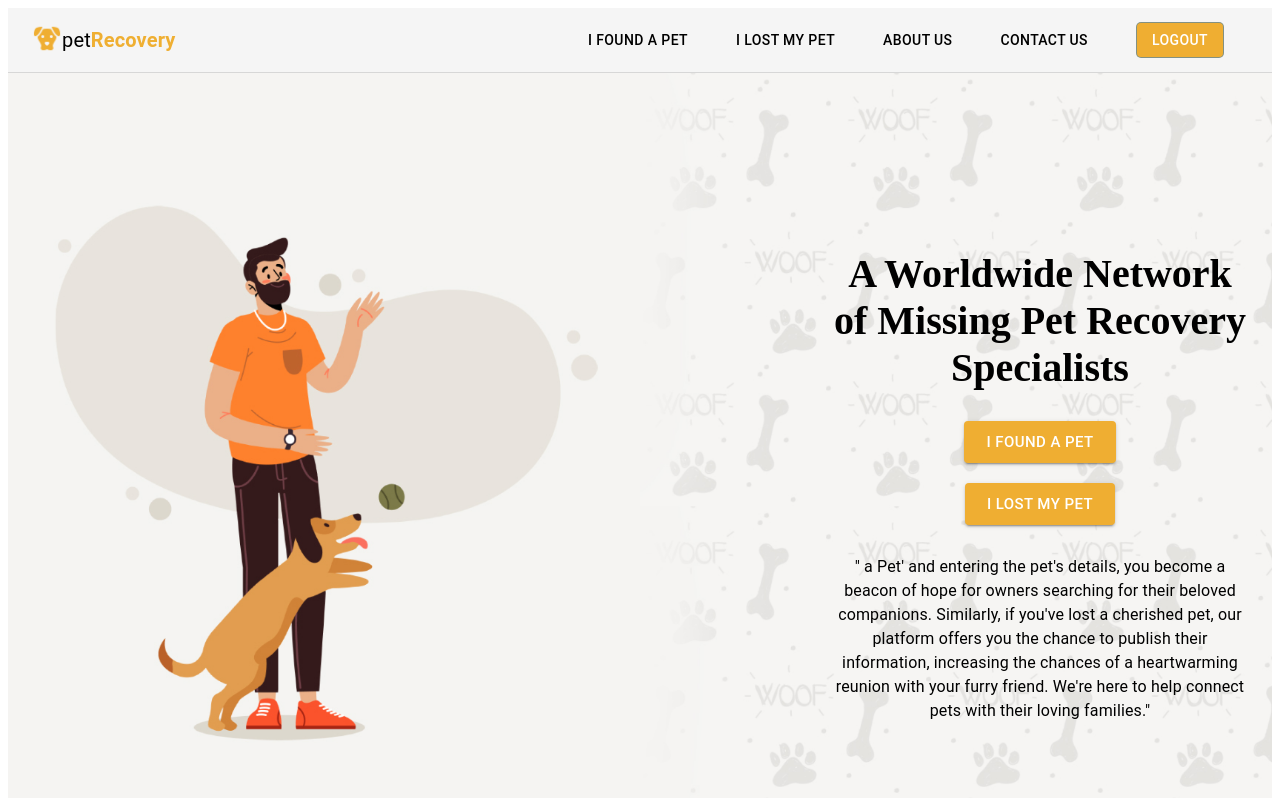
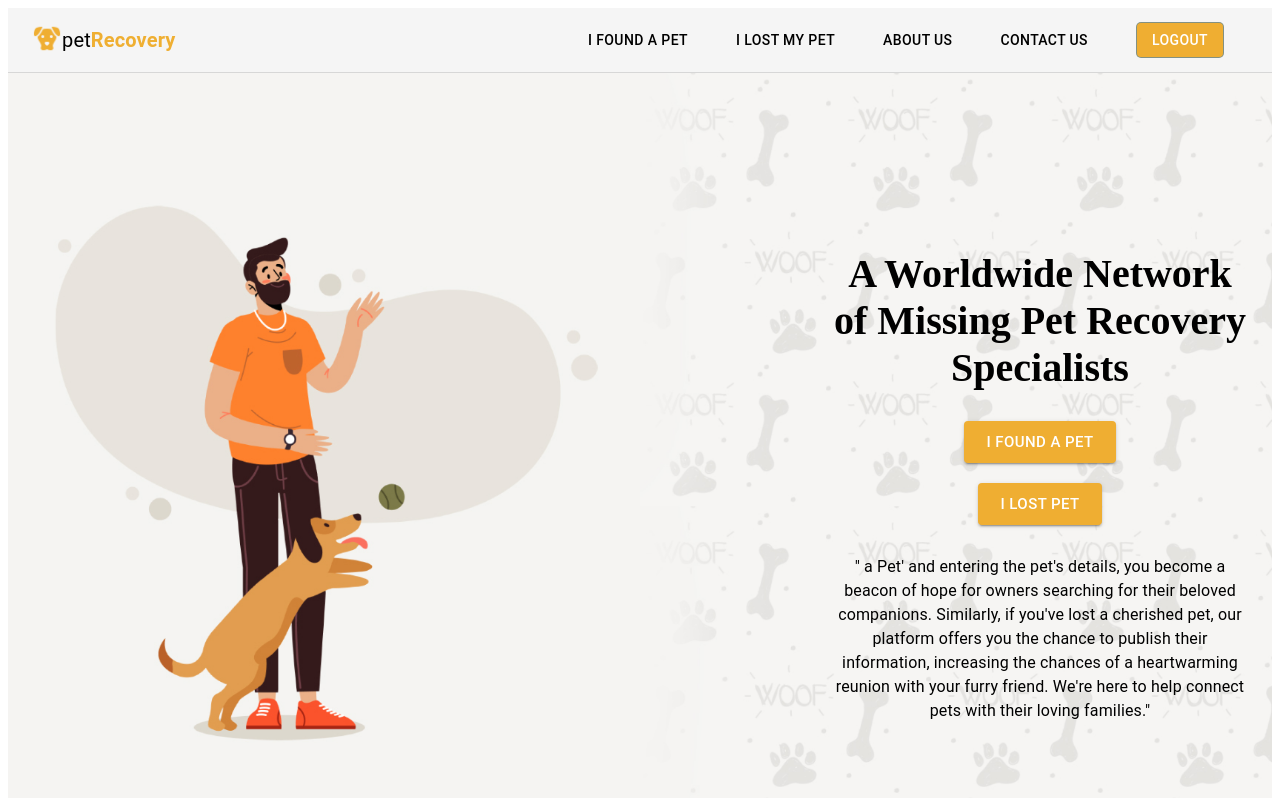
Before and after one commit to tishanW98/pet-recovery-webapp, a React (Create React App) app in the folder frontend/: page /home in a window 1280 px wide. Shown: the top 798 px of the page. Built offline with nearby package versions, Linux system fonts and the light colour scheme.

Commit message:
little-commit

```diff
--- a/frontend/src/components/Home.js
+++ b/frontend/src/components/Home.js
@@ -69,7 +69,7 @@ const Home = () => {
             component={Link}
             to="/signin"
           >
-            I Lost my Pet
+            I Lost Pet
           </Button>
           {/* Additional paragraph under the buttons */}
           <Typography
```
